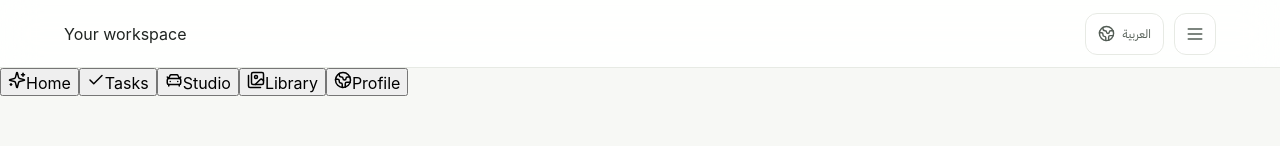
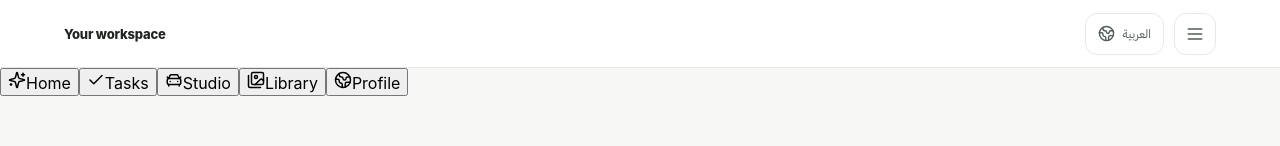
Before and after one commit to alwaleedm369-hash/MSHKUR, a React (Vite) app: page / in a window 1280 px wide. Shown: the top 146 px of the page. Built offline with nearby package versions, Linux system fonts and the light colour scheme.

Commit message:
style: refine contextual header and quick actions

```diff
--- a/src/styles.css
+++ b/src/styles.css
@@ -387,3 +387,9 @@ button:disabled{opacity:.5;cursor:not-allowed}
 .profile-note{display:flex;align-items:flex-start;gap:8px;max-width:560px;margin-top:20px;padding:12px 13px;border-radius:12px;background:var(--accent-soft);color:var(--accent);font-size:10px;line-height:1.6}
 .profile-note svg{flex:0 0 auto}
 @media(max-width:480px){.persona-card{padding:14px}.theme-picker button{flex:1;justify-content:center;min-width:0}.profile-field{max-width:none}}
+
+/* Quiet workspace header: keep brand out of the way and surface current context */
+.topbar-context{min-width:0;color:var(--ink);font-size:13px;font-weight:760;letter-spacing:-.2px}
+[dir="rtl"] .topbar-context{font-size:13px}
+@media(max-width:760px){.topbar-context{font-size:12px}.topbar{height:58px}}
+.assistant-quick-actions button{white-space:nowrap}
```
